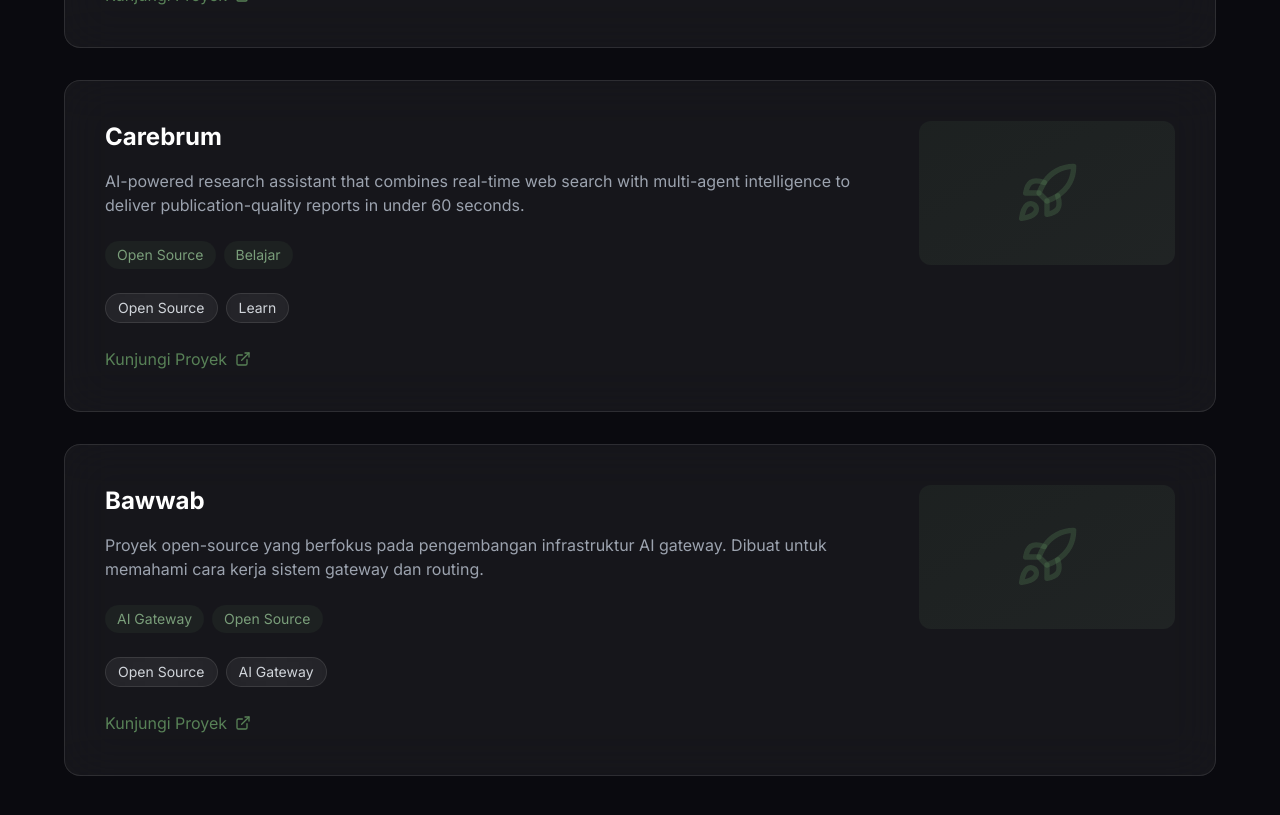
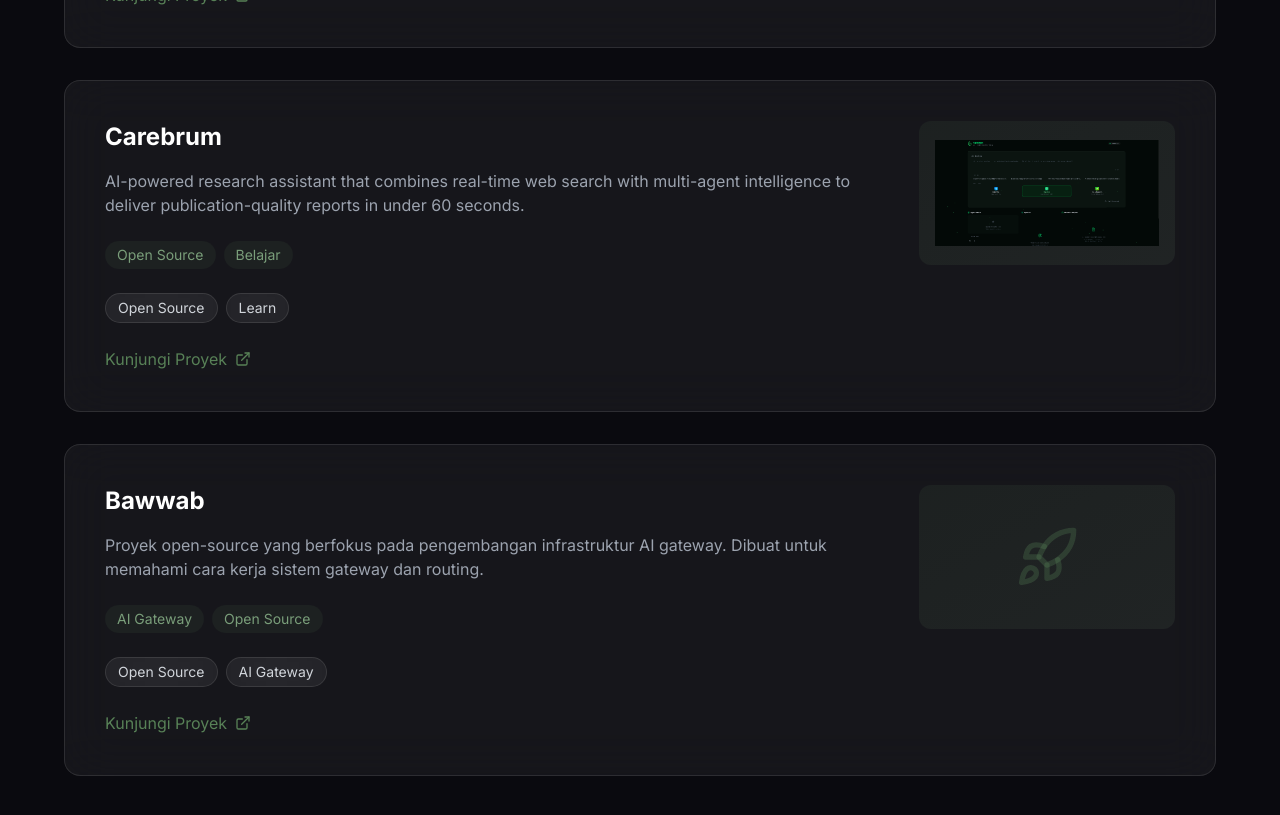
Before and after one commit to kentanghub/portofolio, a React (Vite) app: page / in a window 1280 px wide. Shown: the part 3040-3855 px from the top of the page. Built offline with nearby package versions, Linux system fonts and the light colour scheme.

Commit message:
feat: add carebrum.svg image

```diff
--- a/src/App.tsx
+++ b/src/App.tsx
@@ -302,6 +302,7 @@ function Proyek() {
       highlights: ['Open Source', 'Belajar'],
       link: 'https://carebrum.vercel.app/',
       featured: false,
+      image: '/carebrum.svg',
     },
     {
       title: 'Bawwab',
```
